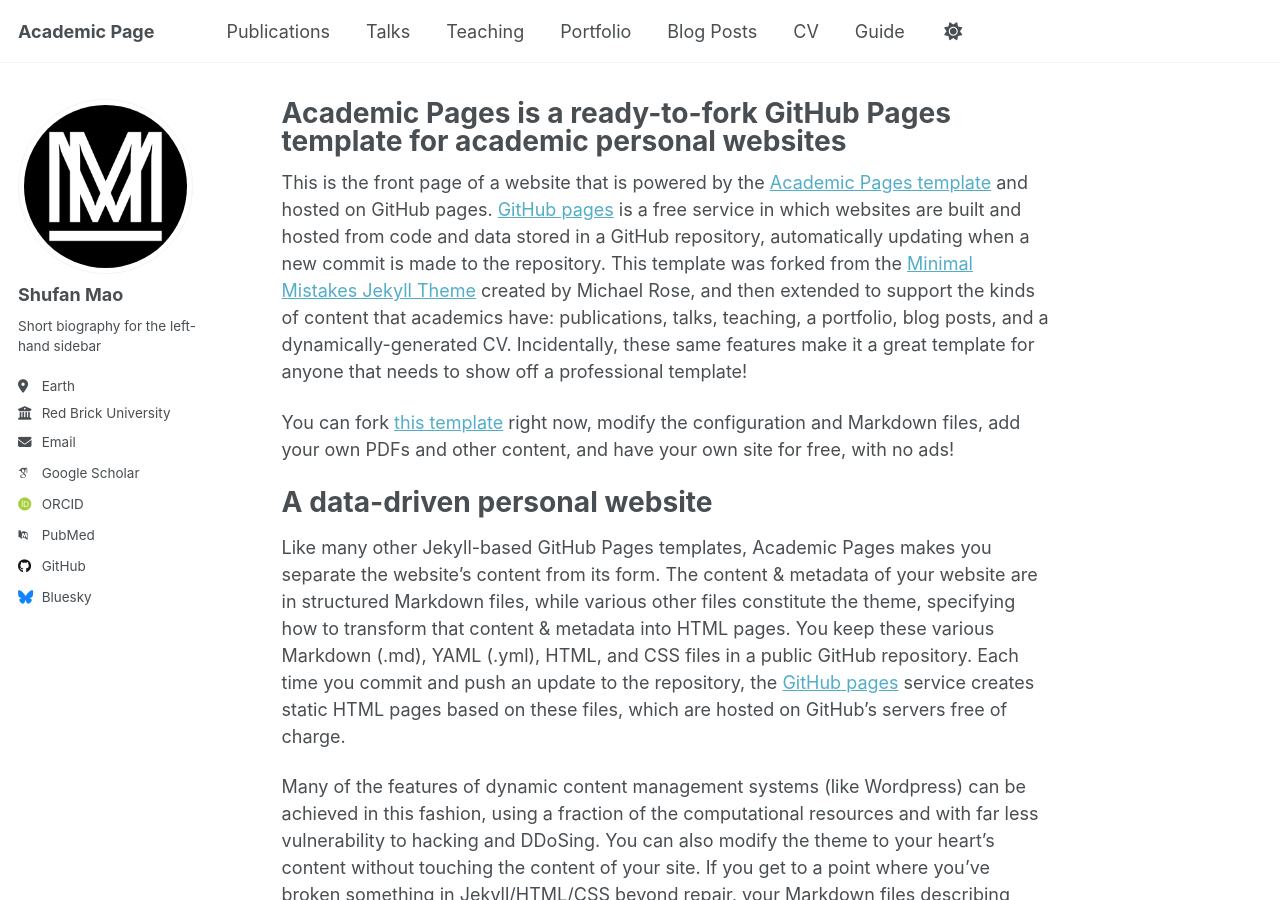
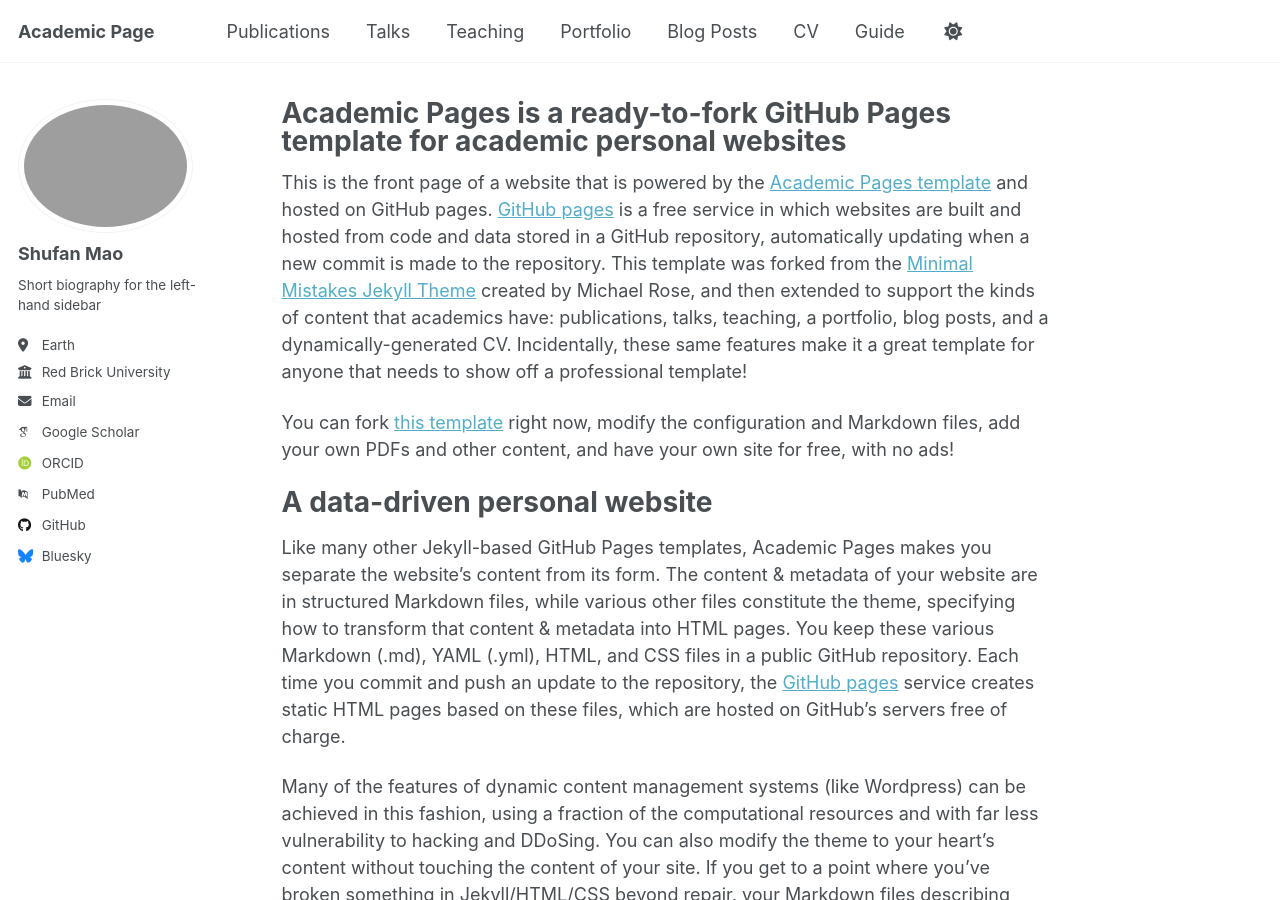
Before and after one commit to Mao-Shufan/Mao-Shufan.github.io, a Jekyll site: the page built from _pages/about.md, in a window 1280 px wide and 900 px high. Built offline with Jekyll 4.4.1, drawn with Linux system fonts in a browser that asks for light colours; some web fonts are replaced; a script that is not in the unit is left out.

Commit message:
Update _config.yml

```diff
--- a/_config.yml
+++ b/_config.yml
@@ -22,7 +22,7 @@ repository               : "academicpages/academicpages.github.io"
 #               Additional customization can be done by editing /_includes/author-profile.html
 author:
   # Biographic information
-  avatar           : "site-logo.png"
+  avatar           : "profile_photo1.png"
   name             : "Shufan Mao"
   pronouns         : # example: "she/her"
   bio              : "Short biography for the left-hand sidebar"
```
